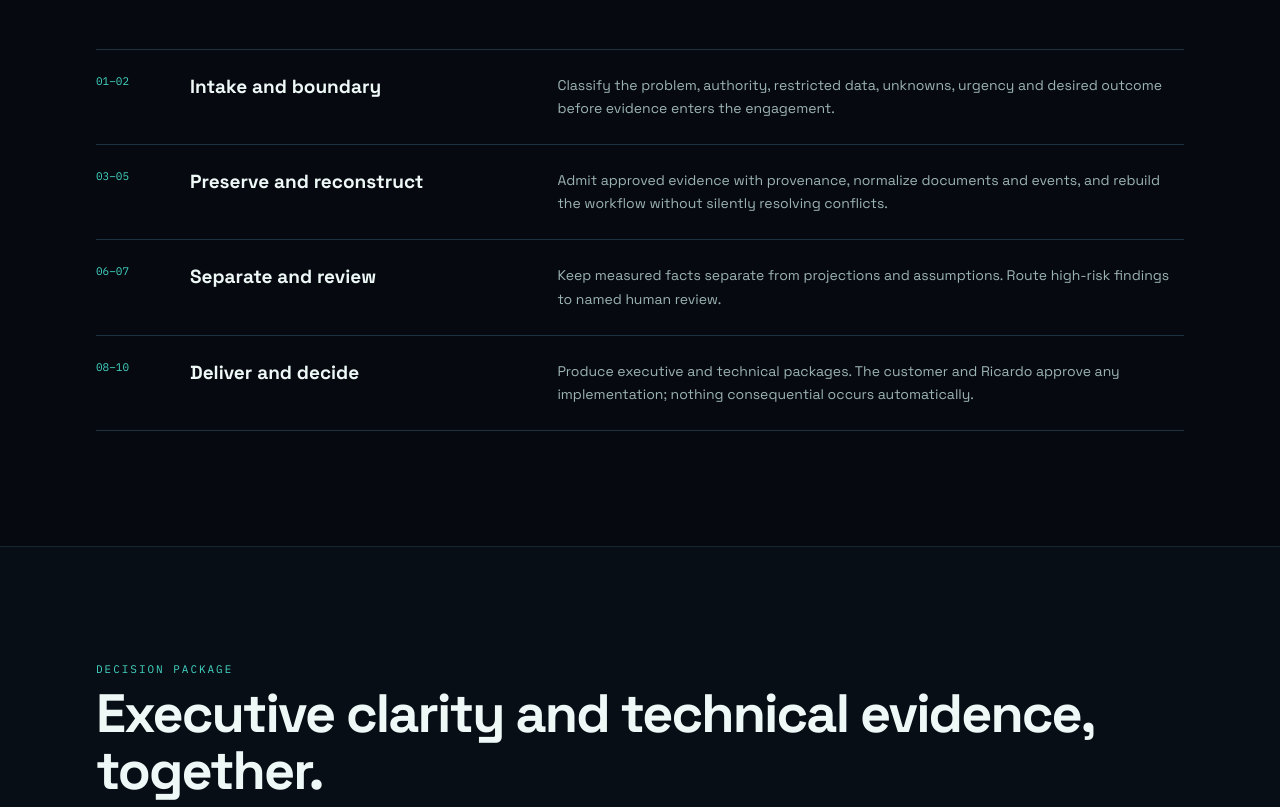
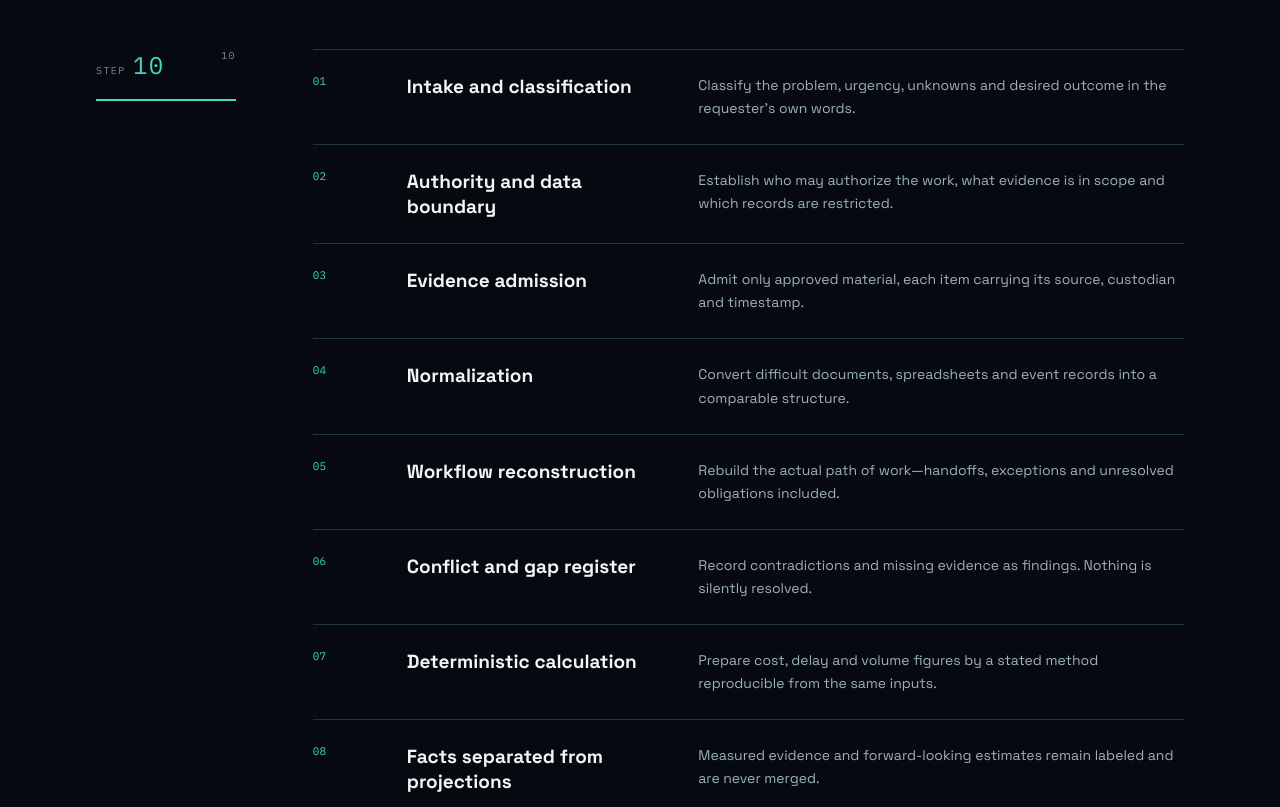
Before and after one commit to ShikigamiTechnologies/shikigami-website, a website: page services/shirabe/index.html in a window 1280 px wide. Shown: the part 1993-2800 px from the top of the page. Drawn offline with Linux system fonts and the light colour scheme.

Commit message:
Implement Claude SHIRABE evidence cartography UI

```diff
--- a/assets/css/shirabe.css
+++ b/assets/css/shirabe.css
@@ -404,8 +404,28 @@ h1 span {
   font-size: 14px;
   line-height: 1.65;
 }
+.method-rail {
+  display: grid;
+  grid-template-columns: 140px minmax(0, 1fr);
+  gap: clamp(28px, 6vw, 82px);
+  margin-top: 52px;
+  align-items: start;
+}
+.method-progress {
+  position: sticky;
+  top: 130px;
+  display: grid;
+  grid-template-columns: 1fr auto;
+  gap: 18px;
+  color: var(--sh-dim);
+  font-family: "IBM Plex Mono", monospace;
+  font-size: 10px;
+  letter-spacing: .14em;
+}
+.method-progress strong { color: var(--sh-trace); font-size: 24px; font-weight: 500; }
+.method-progress i { grid-column: 1 / -1; height: 2px; background: var(--sh-line); overflow: hidden; }
+.method-progress b { display: block; width: 10%; height: 100%; background: var(--sh-trace); transform-origin: left; transition: width 180ms ease-out; }
 .process-list {
-  margin-top: 52px;
   border-top: 1px solid var(--sh-line);
 }
 .process-step {
@@ -415,7 +435,9 @@ h1 span {
   padding: 24px 0;
   border-bottom: 1px solid var(--sh-line);
   align-items: start;
+  transition: transform 240ms ease, border-color 240ms ease, background-color 240ms ease;
 }
+.process-step.is-current { border-color: rgba(67,215,197,.7); background: linear-gradient(90deg, rgba(67,215,197,.055), transparent 70%); transform: translateX(8px); }
 .process-step .step {
   font-family: "IBM Plex Mono", monospace;
   color: var(--sh-trace);
@@ -737,6 +759,8 @@ textarea {
   .boundary {
     grid-template-columns: 1fr;
   }
+  .method-rail { grid-template-columns: 1fr; }
+  .method-progress { position: sticky; top: 78px; z-index: 10; padding: 14px 16px; background: rgba(6,10,16,.94); border: 1px solid var(--sh-line); }
 }
 @media (max-width: 620px) {
   .sh-nav {
@@ -787,6 +811,7 @@ textarea {
   .process-step p {
     grid-column: 2;
   }
+  .method-progress { top: 70px; }
   .sh-shell {
     padding-left: 20px;
     padding-right: 20px;
@@ -802,6 +827,8 @@ textarea {
   .trace-line {
     animation: none;
   }
+  .process-step, .process-step.is-current { transform: none; transition: none; }
+  .method-progress b { transition: none; }
   .reveal {
     opacity: 1 !important;
     transform: none !important;
--- /dev/null
+++ b/assets/js/shirabe-page.js
@@ -0,0 +1,34 @@
+(() => {
+  const rail = document.querySelector("[data-method-rail]");
+  if (!rail) return;
+  const steps = [...rail.querySelectorAll(".process-step")];
+  const current = rail.querySelector("[data-method-current]");
+  const progress = rail.querySelector("[data-method-progress]");
+  if (!steps.length || !current || !progress) return;
+
+  const render = () => {
+    const marker = window.innerHeight * 0.46;
+    let active = 0;
+    steps.forEach((step, index) => {
+      if (step.getBoundingClientRect().top <= marker) active = index;
+    });
+    steps.forEach((step, index) => {
+      const selected = index === active;
+      step.classList.toggle("is-current", selected);
+      if (selected) step.setAttribute("aria-current", "step");
+      else step.removeAttribute("aria-current");
+    });
+    current.textContent = String(active + 1).padStart(2, "0");
+    progress.style.width = `${((active + 1) / steps.length) * 100}%`;
+  };
+
+  let scheduled = false;
+  const schedule = () => {
+    if (scheduled) return;
+    scheduled = true;
+    requestAnimationFrame(() => { scheduled = false; render(); });
+  };
+  addEventListener("scroll", schedule, { passive: true });
+  addEventListener("resize", schedule);
+  render();
+})();
--- a/package.json
+++ b/package.json
@@ -28,6 +28,7 @@
     "test:shirabe:delivery": "node --test internal/shirabe-delivery/tests/*.test.mjs",
     "benchmark:shirabe": "node scripts/run-shirabe-adversarial-benchmark.mjs",
     "test:shirabe:ui": "playwright test tests/browser/shirabe-adversarial-ui.spec.mjs",
+    "test:shirabe:claude-ui": "playwright test tests/browser/shirabe-claude-ui.spec.mjs",
     "test:shirabe:e2e": "playwright test tests/browser/shirabe-form-e2e.spec.mjs",
     "test:shirabe:live": "playwright test tests/browser/shirabe-live-production.spec.mjs",
     "verify:shirabe-release": "node scripts/verify-shirabe-release.mjs",
--- /dev/null
+++ b/scripts/capture-shirabe-claude-ui.mjs
@@ -0,0 +1,39 @@
+import { createServer } from "node:http";
+import { readFile, mkdir } from "node:fs/promises";
+import { extname, resolve } from "node:path";
+import { tmpdir } from "node:os";
+import { chromium } from "@playwright/test";
+
+const root = resolve(".");
+const output = resolve(process.env.SHIRABE_UI_EVIDENCE_DIR || resolve(tmpdir(), "shirabe-claude-ui"));
+const types = { ".html": "text/html;charset=utf-8", ".css": "text/css;charset=utf-8", ".js": "text/javascript;charset=utf-8", ".woff2": "font/woff2" };
+const server = createServer(async (request, response) => {
+  try {
+    const raw = new URL(request.url, "http://127.0.0.1").pathname;
+    const relative = raw.endsWith("/") ? `${raw.slice(1)}index.html` : raw.slice(1);
+    const path = resolve(root, relative || "index.html");
+    if (!path.startsWith(root)) throw new Error("denied");
+    response.writeHead(200, { "content-type": types[extname(path)] || "application/octet-stream" });
+    response.end(await readFile(path));
+  } catch {
+    response.writeHead(404); response.end("not found");
+  }
+});
+
+await mkdir(output, { recursive: true });
+await new Promise((accept) => server.listen(8791, "127.0.0.1", accept));
+const browser = await chromium.launch();
+try {
+  for (const viewport of [{ name: "phone", width: 390, height: 844 }, { name: "tablet", width: 768, height: 1024 }, { name: "desktop", width: 1440, height: 900 }]) {
+    const page = await browser.newPage({ viewport });
+    for (const target of [{ name: "en", path: "/services/shirabe/" }, { name: "es", path: "/es/servicios/shirabe/" }]) {
+      await page.goto(`http://127.0.0.1:8791${target.path}`, { waitUntil: "networkidle" });
+      await page.screenshot({ path: resolve(output, `${target.name}-${viewport.name}.png`), fullPage: true });
+    }
+    await page.close();
+  }
+} finally {
+  await browser.close();
+  server.close();
+}
+console.log(output);
--- a/scripts/check-site.mjs
+++ b/scripts/check-site.mjs
@@ -40,6 +40,8 @@ const required = [
   ["SHIRABE synthetic benchmark is explicitly limited", shirabeEvidence.includes("synthetic internal") && shirabeEvidence.includes("do not establish customer outcomes")],
   ["SHIRABE comparison includes source freshness", shirabeComparison.includes("LAST VERIFIED") && shirabeComparison.includes("Not apples-to-apples")],
   ["SHIRABE sitemap routes", worker.includes('"/services/shirabe/"') && worker.includes('"/es/evidencia/benchmark-sintetico-shirabe/"')],
+  ["SHIRABE Claude ten-step rail parity", (shirabeService.match(/class="process-step"/g) || []).length === 10 && (shirabeServiceEs.match(/class="process-step"/g) || []).length === 10],
+  ["SHIRABE progressive motion script", shirabeService.includes('assets/js/shirabe-page.js') && shirabeServiceEs.includes('assets/js/shirabe-page.js')],
 ];
 
 await Promise.all([
@@ -53,6 +55,7 @@ await Promise.all([
   access(resolve(root, "assets/js/cypher-passkey.js")),
   access(resolve(root, "assets/css/shirabe-intake.css")),
   access(resolve(root, "assets/css/shirabe.css")),
+  access(resolve(root, "assets/js/shirabe-page.js")),
   access(resolve(root, "assets/docs/shirabe/SHIRABE_SYNTHETIC_BENCHMARK_REPORT_2026-08-25.pdf")),
 ]);
 
--- a/services/shirabe/index.html
+++ b/services/shirabe/index.html
@@ -197,41 +197,22 @@
             <div class="sh-label">Bounded engagement</div>
             <h2>One workflow. Ten governed steps. A fixed stop point.</h2>
           </div>
-          <div class="process-list">
-            <div class="process-step">
-              <span class="step">01–02</span>
-              <h3>Intake and boundary</h3>
-              <p>
-                Classify the problem, authority, restricted data, unknowns,
-                urgency and desired outcome before evidence enters the
-                engagement.
-              </p>
-            </div>
-            <div class="process-step">
-              <span class="step">03–05</span>
-              <h3>Preserve and reconstruct</h3>
-              <p>
-                Admit approved evidence with provenance, normalize documents and
-                events, and rebuild the workflow without silently resolving
-                conflicts.
-              </p>
-            </div>
-            <div class="process-step">
-              <span class="step">06–07</span>
-              <h3>Separate and review</h3>
-              <p>
-                Keep measured facts separate from projections and assumptions.
-                Route high-risk findings to named human review.
-              </p>
-            </div>
-            <div class="process-step">
-              <span class="step">08–10</span>
-              <h3>Deliver and decide</h3>
-              <p>
-                Produce executive and technical packages. The customer and
-                Ricardo approve any implementation; nothing consequential occurs
-                automatically.
-              </p>
+          <div class="method-rail" data-method-rail>
+            <aside class="method-progress" aria-hidden="true">
+              <span>STEP <strong data-method-current>01</strong></span><span>10</span>
+              <i><b data-method-progress></b></i>
+            </aside>
+            <div class="process-list">
+              <article class="process-step"><span class="step">01</span><h3>Intake and classification</h3><p>Classify the problem, urgency, unknowns and desired outcome in the requester’s own words.</p></article>
+              <article class="process-step"><span class="step">02</span><h3>Authority and data boundary</h3><p>Establish who may authorize the work, what evidence is in scope and which records are restricted.</p></article>
+              <article class="process-step"><span class="step">03</span><h3>Evidence admission</h3><p>Admit only approved material, each item carrying its source, custodian and timestamp.</p></article>
+              <article class="process-step"><span class="step">04</span><h3>Normalization</h3><p>Convert difficult documents, spreadsheets and event records into a comparable structure.</p></article>
+              <article class="process-step"><span class="step">05</span><h3>Workflow reconstruction</h3><p>Rebuild the actual path of work—handoffs, exceptions and unresolved obligations included.</p></article>
+              <article class="process-step"><span class="step">06</span><h3>Conflict and gap register</h3><p>Record contradictions and missing evidence as findings. Nothing is silently resolved.</p></article>
+              <article class="process-step"><span class="step">07</span><h3>Deterministic calculation</h3><p>Prepare cost, delay and volume figures by a stated method reproducible from the same inputs.</p></article>
+              <article class="process-step"><span class="step">08</span><h3>Facts separated from projections</h3><p>Measured evidence and forward-looking estimates remain labeled and are never merged.</p></article>
+              <article class="process-step"><span class="step">09</span><h3>Named human review</h3><p>High-risk findings route to a named reviewer with authority to accept, revise or reject.</p></article>
+              <article class="process-step"><span class="step">10</span><h3>Decision package</h3><p>Bilingual executive readout plus technical annex: options, evidence and an explicit stop point.</p></article>
             </div>
           </div>
         </div>
@@ -433,5 +414,6 @@
         >
       </div>
     </footer>
+    <script src="../../assets/js/shirabe-page.js" defer></script>
   </body>
 </html>
```
Also changed, not shown: es/servicios/shirabe/index.html (+14 -33 lines), tests/browser/shirabe-claude-ui.spec.mjs (added, +40 -0 lines).
